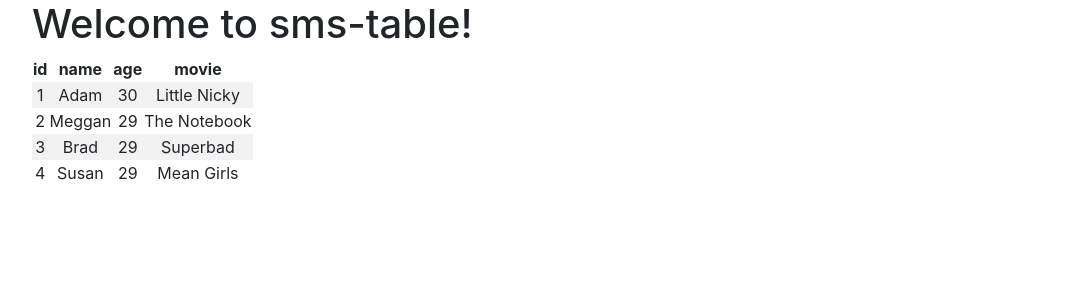
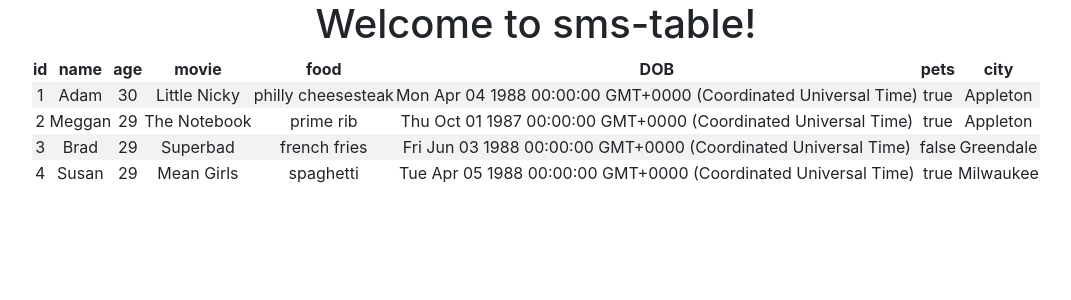
Before and after one commit to abeyerdev/hacksaw, an Angular app: page / in a window 1280 px wide. Shown: the top 300 px of the page, without its empty margins (38-1109 px from the left). Built offline with nearby package versions, Linux system fonts and the light colour scheme.

Commit message:
widened test data

```diff
--- a/src/app/sms-table/sms-table.component.ts
+++ b/src/app/sms-table/sms-table.component.ts
@@ -19,8 +19,8 @@ export class SmsTableComponent implements OnInit {
   start = 0;
   end = 0;
   subscription: Subscription;
-  public filteredData: Array<any>;
-  public filteredDataObservable: Observable<Array<any>>;
+  public filteredData: any[];
+  public filteredDataObservable: Observable<any[]>;
 
   constructor(private changeRef: ChangeDetectorRef, private appRef: ApplicationRef) {
     // let LoremIpsum: any;
@@ -41,7 +41,7 @@ export class SmsTableComponent implements OnInit {
     return isSortDesc;
   };
 
-  getCellValue(row: any, column: SmsTableColumnDefinition) :string {
+  getCellValue(row: any, column: SmsTableColumnDefinition): string {
     // if (column.isComputed) {
     //   let evalfunc = new Function ('r', 'return ' + column.binding);
     //   let evalresult:string = evalfunc(row);
@@ -56,8 +56,7 @@ export class SmsTableComponent implements OnInit {
     // }
   }
 
-  private sort(array: Array<any>, fieldName: string, direction: string, isNumeric: boolean)
-  {
+  private sort(array: Array<any>, fieldName: string, direction: string, isNumeric: boolean) {
     const sortFunc = (field, rev, primer) => {
         // Return the required a,b function
         return function (a, b) {
@@ -69,19 +68,17 @@ export class SmsTableComponent implements OnInit {
     };
 
     // Have to handle deep paths
-    var pathValue = function (obj, path) {
+    const pathValue = function (obj, path) {
         for (var i = 0, path = path.split('.'), len = path.length; i < len; i++) {
             obj = obj[path[i]];
         };
         return obj;
     };
 
-    const primer = isNumeric ?
-        (a) => {
-            var retValue = parseFloat(String(a).replace(/[^0-9.-]+/g, ''));
-            return isNaN(retValue) ? 0.0 : retValue;
-        } :
-        (a) => { return String(a).toUpperCase(); };
+    const primer = isNumeric ? (a) => {
+      const retValue = parseFloat(String(a).replace(/[^0-9.-]+/g, ''));
+      return isNaN(retValue) ? 0.0 : retValue;
+    } : (a) => String(a).toUpperCase();
 
     this.sorting = true;
     this.start = new Date().getTime();
--- a/src/app/sms-table/test-options.data.ts
+++ b/src/app/sms-table/test-options.data.ts
@@ -11,6 +11,10 @@ const TestOptions = {
         { name: 'name', value: 'name', binding: '', filter: '', isNumeric: false },
         { name: 'age', value: 'age', binding: '', filter: '', isNumeric: true },
         { name: 'movie', value: 'movie', binding: '', filter: '', isNumeric: false },
+        { name: 'food', value: 'food', binding: '', filter: '', isNumeric: false },
+        { name: 'DOB', value: 'DOB', binding: '', filter: '', isNumeric: true },
+        { name: 'pets', value: 'pets', binding: '', filter: '', isNumeric: false },
+        { name: 'city', value: 'city', binding: '', filter: '', isNumeric: false },
     ],
     rowDefns: [],
     config: new SmsTableConfig(),
--- a/src/app/sms-table/test.data.ts
+++ b/src/app/sms-table/test.data.ts
@@ -1,7 +1,7 @@
 const TestData = [
-    { id: 1, name: 'Adam', age: 30, movie: 'Little Nicky'},
-    { id: 2, name: 'Meggan', age: 29, movie: 'The Notebook'},
-    { id: 3, name: 'Brad', age: 29, movie: 'Superbad'},
-    { id: 4, name: 'Susan', age: 29, movie: 'Mean Girls'},
+    { id: 1, name: 'Adam', age: 30, movie: 'Little Nicky', food: 'philly cheesesteak', DOB: new Date(1988, 3, 4), pets: true, color: 'green', city: 'Appleton'},
+    { id: 2, name: 'Meggan', age: 29, movie: 'The Notebook', food: 'prime rib', DOB: new Date(1987, 8, 31), pets: true, color: 'teal', city: 'Appleton'},
+    { id: 3, name: 'Brad', age: 29, movie: 'Superbad', food: 'french fries', DOB: new Date(1988, 5, 3), pets: false, color: 'black', city: 'Greendale'},
+    { id: 4, name: 'Susan', age: 29, movie: 'Mean Girls', food: 'spaghetti', DOB: new Date(1988, 3, 5), pets: true, color: 'pink', city: 'Milwaukee'},
 ];
 export default TestData;
```
